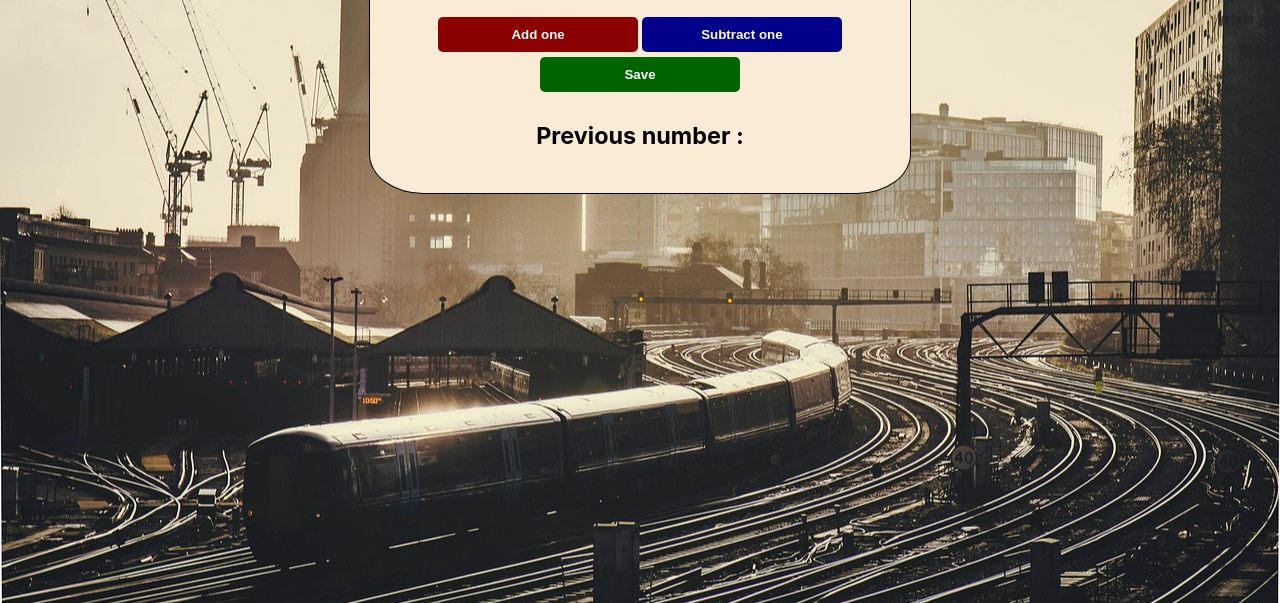
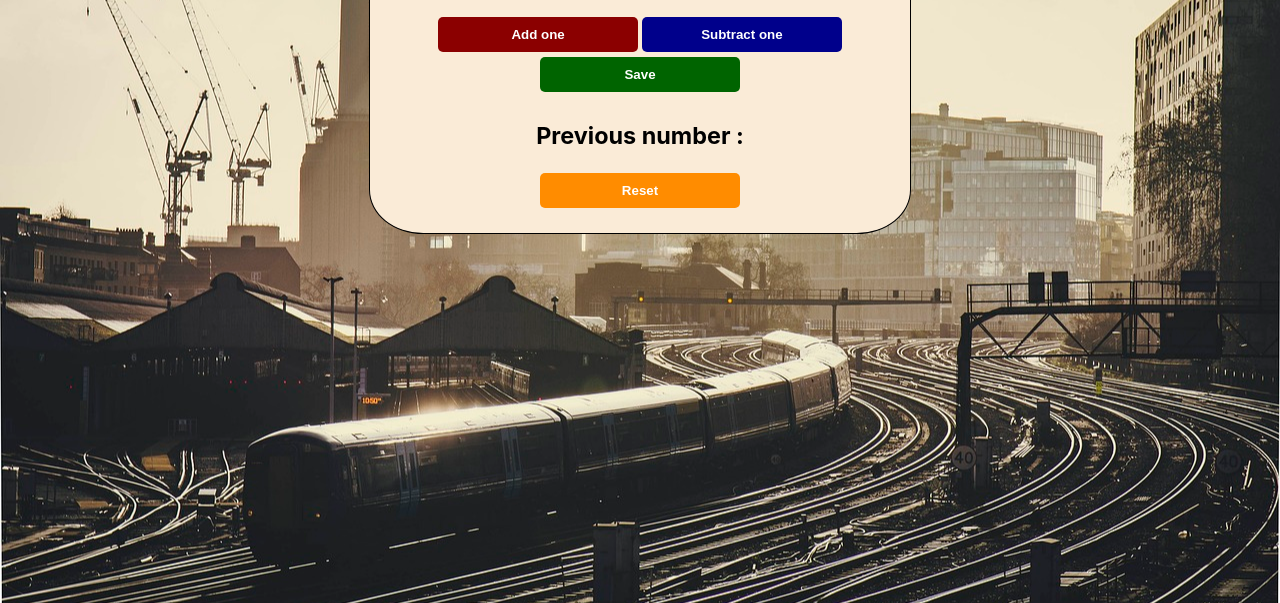
Before and after one commit to YawaB/passenger-counter, a plain HTML site: page index.html in a window 1280 px wide. Shown: the part 213-816 px from the top of the page. Drawn offline with Linux system fonts and the light colour scheme.

Commit message:
reset historic

```diff
--- a/index.css
+++ b/index.css
@@ -79,3 +79,11 @@ button {
     border: 2px solid darkgreen;
     color: darkgreen;
 }
+#reset-btn {
+    background: darkorange;
+}
+#reset-btn:hover {
+    background: none;
+    border: 2px solid darkorange;
+    color: darkorange;
+}
--- a/index.html
+++ b/index.html
@@ -23,6 +23,7 @@
     <div class="total">
         <h3 id="save-el">Previous number : </h3>
     </div>
+    <button id="reset-btn" onclick="reset()">Reset</button>
 </div>
 </body>
 </html>
--- a/index.js
+++ b/index.js
@@ -17,5 +17,6 @@ document.getElementById("save-btn").addEventListener("click", function(){
     count = 0;
     document.getElementById("count-el").innerHTML = count;
 });
-
-console.log("count: ", count);
+function reset(){
+    document.getElementById("save-el").textContent = "Previous Entries: ";
+}
```
